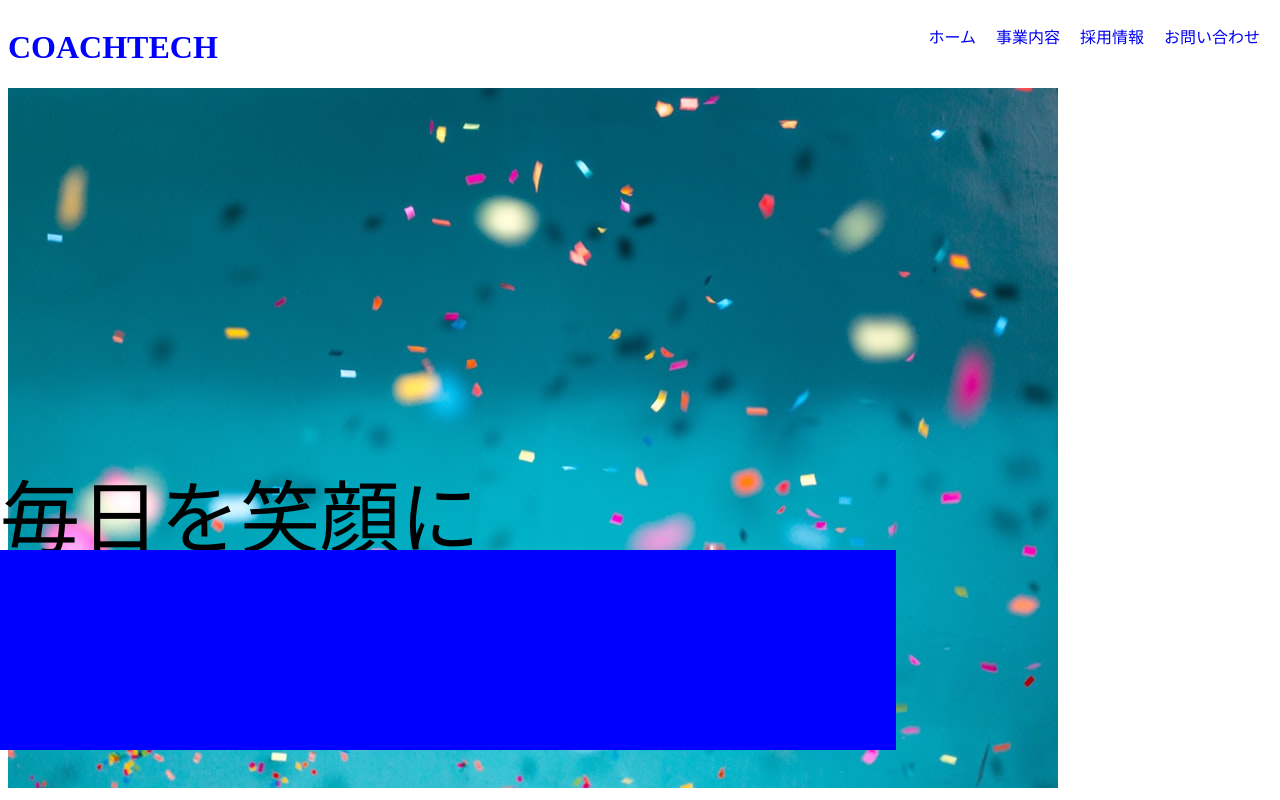
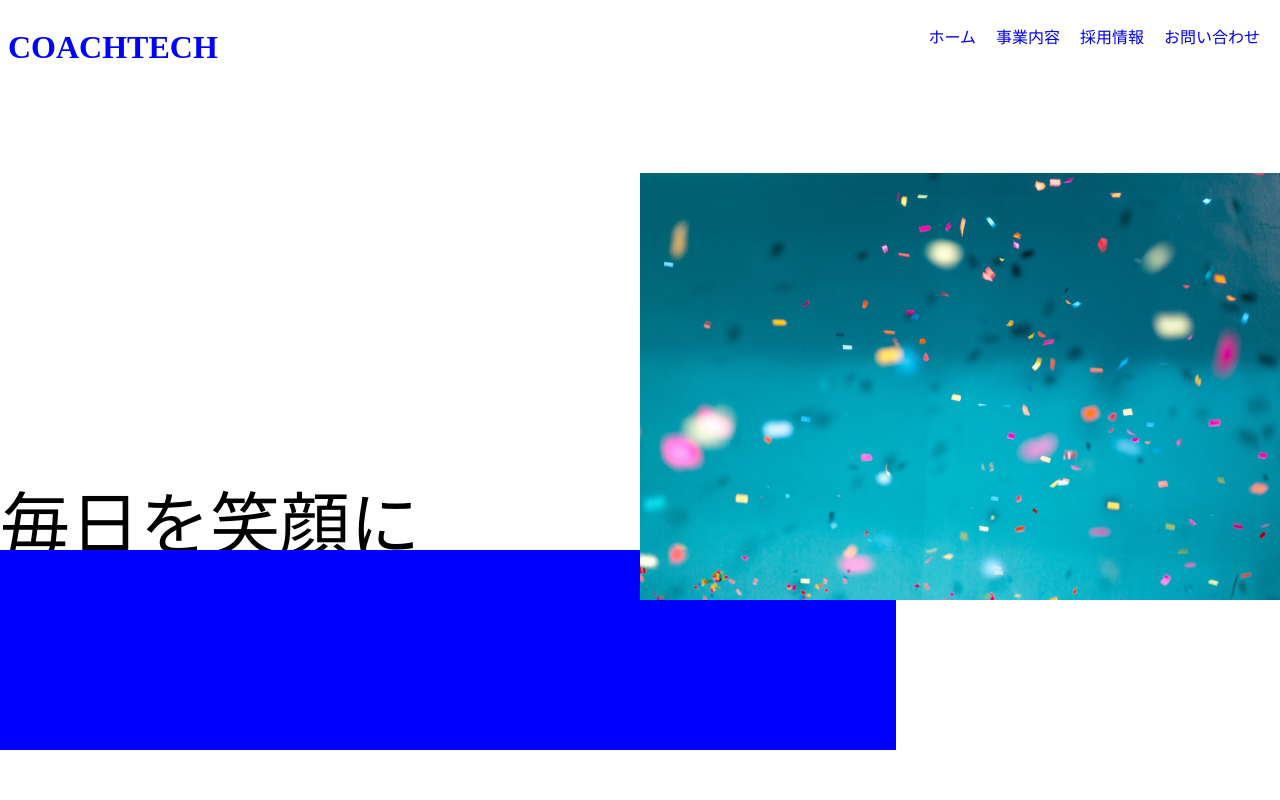
Before and after one commit to skgr4187/20240325_kojima_css, a plain HTML site: page index.html in a window 1280 px wide. Drawn offline with Linux system fonts and the light colour scheme.

Commit message:
CSS演習問題

```diff
--- a/css/style.css
+++ b/css/style.css
@@ -17,24 +17,22 @@ header {
 .link {
     text-decoration: none;
 }
-.div {
-    width: 1000px;
-    position: relative;
+.image-container {
+    width: 100%;
+    height: auto;
 }
-.img {
-    width: 40%;
-    height: auto;
+img {
+    width: 50%;
+    position: absolute;
+    bottom: 200px;
+    right: 0;
     z-index: 10;
-    position: absolute;
-    top: 200px;
-    right: 0;
 }
-
 .title {
-    font-size: 80px;
+    font-size: 70px;
     position: absolute;
     left: 0;
-    bottom: 150px;
+    bottom: 160px;
 }
 .blue-box {
     background-color:blue;
--- a/index.html
+++ b/index.html
@@ -12,20 +12,27 @@
         <h1 class="logo">COACHTECH</h1>
         <nav>
             <ul class="navi">
-                <li class="item"><a href="ホーム" class="link">ホーム</a></li>
-                <li class="item"><a href="事業内容" class="link">事業内容</a></li>
-                <li class="item"><a href="採用情報" class="link">採用情報</a></li>
-                <li class="item"><a href="お問い合わせ" class="link">お問い合わせ</a></li>
+                <li class="item">
+                    <a href="ホーム" class="link">ホーム</a>
+                </li>
+                <li class="item">
+                    <a href="事業内容" class="link">事業内容</a>
+                </li>
+                <li class="item">
+                    <a href="採用情報" class="link">採用情報</a>
+                </li>
+                <li class="item">
+                    <a href="お問い合わせ" class="link">お問い合わせ</a>
+                </li>
             </ul>
         </nav>
     </header>
     <main>
-        <div>
+        <div class="image-container">
             <img src="./img/firstview.jpeg">
         </div>
         <p class="title">毎日を笑顔に</p>
         <div class="blue-box"></div>
     </main>
-
 </body>
 </html>
```
